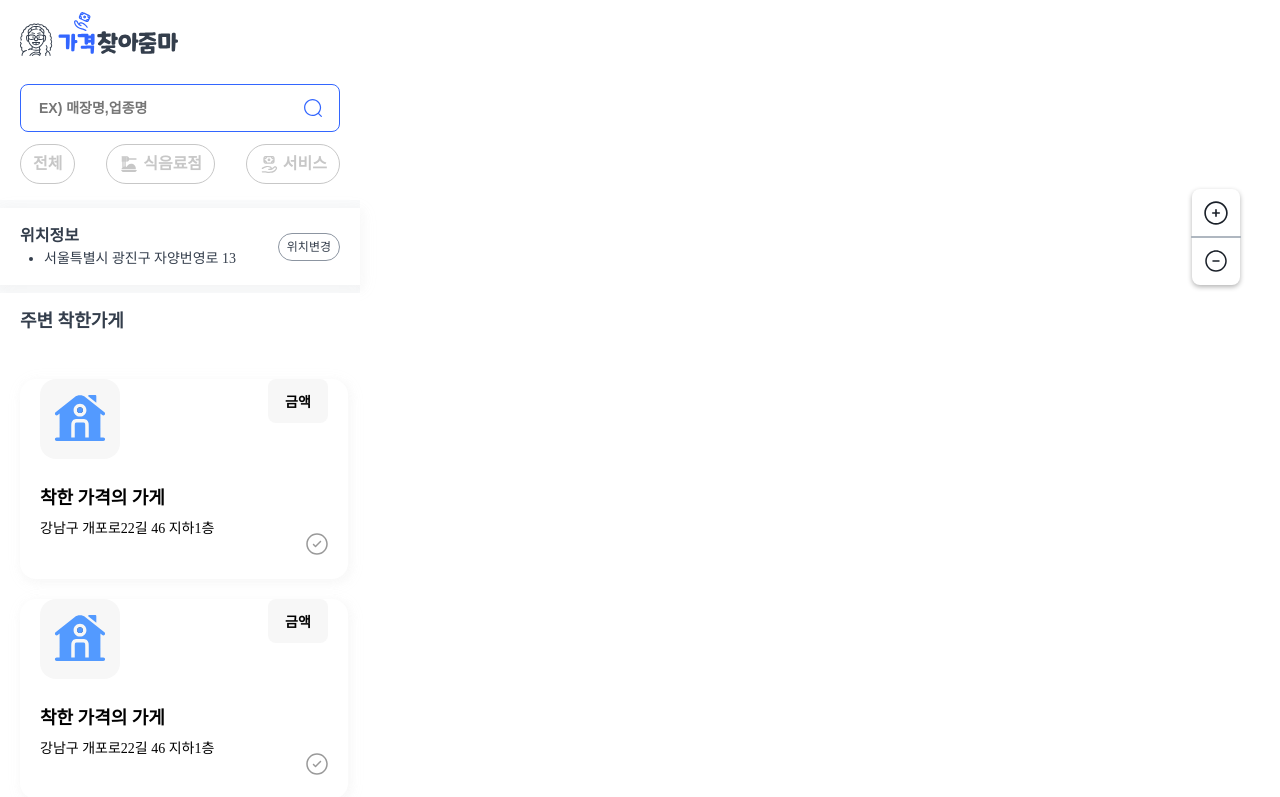
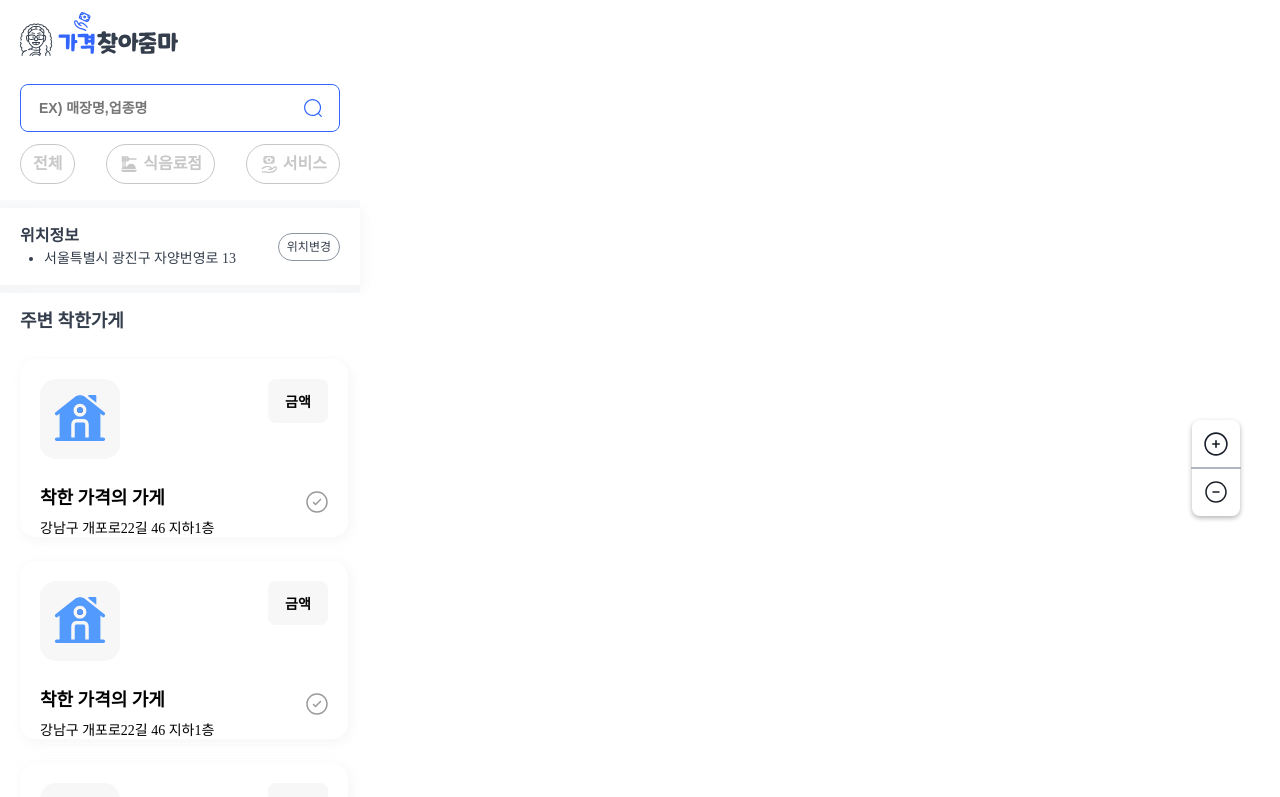
Before and after one commit to z1nun/price-finder-madam, a Nuxt app in the folder client/: page /search in a window 1280 px wide. Shown: the top 797 px of the page. Built offline with nearby package versions, Linux system fonts and the light colour scheme; no server answers; a web font is replaced by a local one; what vue3-naver-maps would draw is missing.

Commit message:
design : item 페이지 over 현상 해결

```diff
--- a/client/components/search/SearchItem.vue
+++ b/client/components/search/SearchItem.vue
@@ -1,9 +1,7 @@
 <template>
   <article class="cardWrap">
     <h3>주변 착한가게</h3>
-    <div>
-      <RecommendCard v-for="(recommendCard, i) in recommendCards" :key="i" :recommend-card="recommendCard" />
-    </div>
+    <RecommendCard v-for="(recommendCard, i) in recommendCards" :key="i" :recommend-card="recommendCard" />
   </article>
 </template>
 
@@ -55,17 +53,13 @@ const recommendCards = ref<IRecommendCard[]>([
 .cardWrap {
   background-color: #ffffff;
   width: 320px;
-  height: fit-content;
+  max-height: 610px;
   display: flex;
   flex-direction: column;
   align-items: flex-start;
   padding: 16px 20px;
   gap: 24px;
-
-  // ???????
-  div {
-    height: 100px;
-  }
+  overflow-y: auto;
 
   h3 {
     width: inherit;
```
